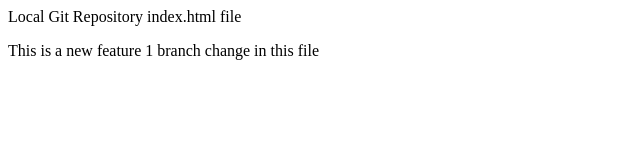
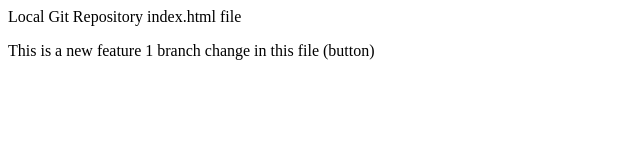
Before and after one commit to ltelukunta-beginner/localrepo, a plain HTML site: page index.html in a window 1280 px wide. Shown: the full height of the page, 0-640 px from the left. Drawn offline with Linux system fonts and the light colour scheme.

```diff
--- a/index.html
+++ b/index.html
@@ -2,5 +2,5 @@
     Local Git Repository index.html file
 </p>
 <p>
-    This is a new feature 1 branch change in this file
+    This is a new feature 1 branch change in this file (button)
 </p>
```
